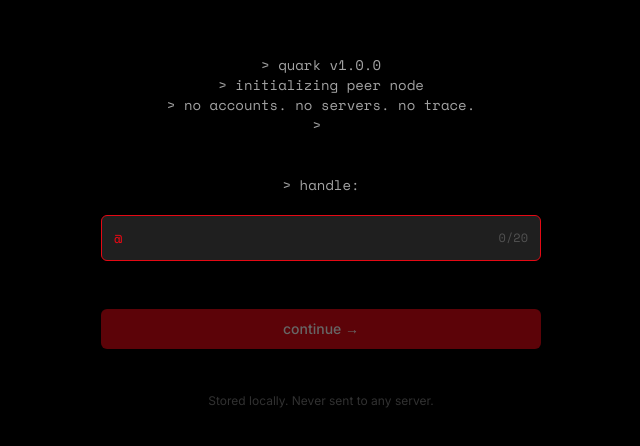
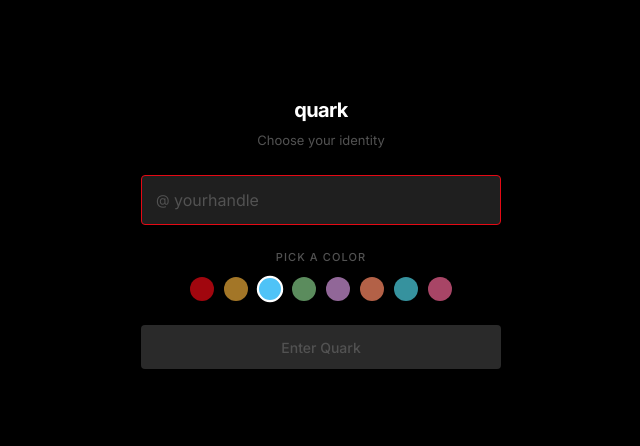
Before and after one commit to Kunj-1087/Pulsar, a Next.js app: page / in a window 1280 px wide. Shown: the part 168-614 px from the top of the page, without its empty margins (319-959 px from the left). Built offline with nearby package versions, Linux system fonts and the light colour scheme.

Commit message:
feat(ui): redesign IdentityGate with Netflix-inspired cinematic sequence

```diff
--- a/components/room/IdentityGate.tsx
+++ b/components/room/IdentityGate.tsx
@@ -1,34 +1,63 @@
 'use client';
 
-import React, { useState, useEffect } from 'react';
+import React, { useState, useEffect, useRef } from 'react';
+import { Loader2 } from 'lucide-react';
 import { cn, migrateLegacyStorage, cleanupLegacyDatabase } from '../../lib/utils';
 
-interface IdentityGateProps {
-  children: React.ReactNode;
+export interface IdentityGateProps {
+  children?: React.ReactNode;
+  onComplete?: () => void;
 }
 
-interface Identity {
+export interface Identity {
   handle: string;
-  peerColor: string;
-  createdAt: number;
+  color: string;
+  peerColor?: string;
+  peerId: string;
+  createdAt?: number;
 }
 
-export const IdentityGate: React.FC<IdentityGateProps> = ({ children }) => {
+const PEER_COLORS = [
+  '#E50914',  // red (accent — Netflix red)
+  '#E8A838',  // amber
+  '#4FC3F7',  // sky blue
+  '#81C784',  // sage green
+  '#CE93D8',  // lavender
+  '#FF8A65',  // coral
+  '#4DD0E1',  // teal
+  '#F06292',  // pink
+];
+
+const COLOR_NAMES = [
+  'red',
+  'amber',
+  'sky blue',
+  'sage green',
+  'lavender',
+  'coral',
+  'teal',
+  'pink',
+];
+
+type GatePhase = 'intro' | 'form' | 'submitting' | 'complete';
+
+export const IdentityGate: React.FC<IdentityGateProps> = ({ children, onComplete }) => {
   const [identity, setIdentity] = useState<Identity | null>(null);
   const [checking, setChecking] = useState(true);
+  const [phase, setPhase] = useState<GatePhase>('intro');
+  const [introVisible, setIntroVisible] = useState(false);
 
   // Form states
   const [handle, setHandle] = useState('');
+  const [selectedColor, setSelectedColor] = useState<string>(() => {
+    return PEER_COLORS[Math.floor(Math.random() * PEER_COLORS.length)];
+  });
   const [isFocused, setIsFocused] = useState(false);
   const [borderFlashRed, setBorderFlashRed] = useState(false);
   const [errorMsg, setErrorMsg] = useState<string | null>(null);
-  const [isInitializing, setIsInitializing] = useState(false);
 
-  // Transition & boot sequence states
-  const [typedText, setTypedText] = useState('');
-  const [showCursor, setShowCursor] = useState(false);
-  const [elementsVisible, setElementsVisible] = useState(false);
-  const [fadeState, setFadeState] = useState<'idle' | 'fade-out' | 'blackout' | 'fade-in'>('idle');
+  const inputRef = useRef<HTMLInputElement>(null);
+  const flashTimeoutRef = useRef<NodeJS.Timeout | null>(null);
 
   // Run legacy migration and cleanup on first load
   useEffect(() => {
@@ -43,8 +72,9 @@ export const IdentityGate: React.FC<IdentityGateProps> = ({ children }) => {
       if (saved) {
         try {
           const parsed = JSON.parse(saved);
-          if (parsed && typeof parsed.handle === 'string' && parsed.handle.length >= 3) {
+          if (parsed && typeof parsed.handle === 'string' && parsed.handle.length >= 1) {
             setIdentity(parsed);
+            setPhase('complete');
           }
         } catch (e) {
           console.error('Invalid identity in localStorage', e);
@@ -54,287 +84,270 @@ export const IdentityGate: React.FC<IdentityGateProps> = ({ children }) => {
     }
   }, []);
 
-  // Animated character-by-character typing boot sequence
+  // Timeline: intro (0–1.2s) -> form phase
   useEffect(() => {
     if (checking || identity) return;
 
-    const bootLines = [
-      '> quark v1.0.0',
-      '> initializing peer node',
-      '> no accounts. no servers. no trace.',
-      '> ',
-    ];
-    let currentLine = 0;
-    let charIdx = 0;
-    let activeInterval: NodeJS.Timeout | null = null;
-    let cursorTimer: NodeJS.Timeout | null = null;
-    let elementsTimer: NodeJS.Timeout | null = null;
+    // Trigger intro fade-in transition
+    const frameId = requestAnimationFrame(() => {
+      setIntroVisible(true);
+    });
 
-    const typeLine = () => {
-      if (currentLine >= bootLines.length) {
-        setShowCursor(true);
-        cursorTimer = setTimeout(() => {
-          setShowCursor(false);
-          elementsTimer = setTimeout(() => {
-            setElementsVisible(true);
-          }, 600);
-        }, 800);
-        return;
-      }
-
-      const line = bootLines[currentLine];
-      activeInterval = setInterval(() => {
-        charIdx++;
-        const prefix = bootLines.slice(0, currentLine).join('\n');
-        const currentText = prefix + (prefix ? '\n' : '') + line.substring(0, charIdx);
-        setTypedText(currentText);
-
-        if (charIdx >= line.length) {
-          if (activeInterval) clearInterval(activeInterval);
-          charIdx = 0;
-          currentLine++;
-          setTimeout(typeLine, 120);
-        }
-      }, 12);
-    };
-
-    typeLine();
+    // After 1200ms (400ms fade-in + 800ms hold), move to form state
+    const introTimer = setTimeout(() => {
+      setPhase('form');
+    }, 1200);
 
     return () => {
-      if (activeInterval) clearInterval(activeInterval);
-      if (cursorTimer) clearTimeout(cursorTimer);
-      if (elementsTimer) clearTimeout(elementsTimer);
+      cancelAnimationFrame(frameId);
+      clearTimeout(introTimer);
     };
   }, [checking, identity]);
 
+  // Focus input when form phase activates
+  useEffect(() => {
+    if (phase === 'form') {
+      const timer = setTimeout(() => {
+        inputRef.current?.focus();
+      }, 50);
+      return () => clearTimeout(timer);
+    }
+  }, [phase]);
+
+  // Handle input change & strict validation
   const handleInputChange = (e: React.ChangeEvent<HTMLInputElement>) => {
     const val = e.target.value;
 
-    // Strict handle validation: letters, numbers, underscores, hyphens, dots. No spaces.
+    // Max length: 20 chars
+    if (val.length > 20) return;
+
+    // Allowed: a-z A-Z 0-9 _ - . (Spaces and other chars silently rejected)
     const regex = /^[a-zA-Z0-9_\-\.]*$/;
 
     if (!regex.test(val)) {
       setBorderFlashRed(true);
-      setTimeout(() => setBorderFlashRed(false), 200);
-      return;
-    }
-
-    if (val.length > 20) {
+      if (flashTimeoutRef.current) clearTimeout(flashTimeoutRef.current);
+      flashTimeoutRef.current = setTimeout(() => {
+        setBorderFlashRed(false);
+      }, 300);
       return;
     }
 
     setHandle(val);
 
-    if (errorMsg && val.length >= 3) {
+    if (errorMsg && val.length >= 1) {
       setErrorMsg(null);
     }
   };
 
-  const handleSubmit = (e: React.FormEvent) => {
-    e.preventDefault();
-    if (isInitializing) return;
+  const handleSubmit = () => {
+    if (phase === 'submitting' || phase === 'complete') return;
 
-    if (handle.length < 3) {
-      setErrorMsg('> use 3-20 characters: letters, numbers, -, _, .');
+    const trimmed = handle.trim();
+    if (trimmed.length < 1) {
+      setErrorMsg('Handle must be at least 1 character');
+      setBorderFlashRed(true);
+      if (flashTimeoutRef.current) clearTimeout(flashTimeoutRef.current);
+      flashTimeoutRef.current = setTimeout(() => {
+        setBorderFlashRed(false);
+      }, 300);
       return;
     }
 
-    setIsInitializing(true);
+    setPhase('submitting');
 
     setTimeout(() => {
-      const colors = [
-        '#E50914', // Netflix Red
-        '#5b8dee', // blue
-        '#5cb85c', // green
-        '#f0ad4e', // amber
-        '#9b59b6', // purple
-        '#1abc9c', // teal
-        '#e67e22', // orange
-        '#3498db'  // sky
-      ];
-      const randomColor = colors[Math.floor(Math.random() * colors.length)];
+      // Get existing peerId or generate new one once on first visit
+      let peerId = '';
+      const saved = localStorage.getItem('quark_identity');
+      if (saved) {
+        try {
+          const parsed = JSON.parse(saved);
+          if (parsed && typeof parsed.peerId === 'string' && parsed.peerId) {
+            peerId = parsed.peerId;
+          }
+        } catch {}
+      }
+
+      if (!peerId) {
+        if (typeof crypto !== 'undefined' && crypto.randomUUID) {
+          peerId = crypto.randomUUID();
+        } else {
+          peerId = 'peer_' + Math.random().toString(36).substring(2, 11);
+        }
+      }
 
       const newIdentity: Identity = {
-        handle,
-        peerColor: randomColor,
+        handle: trimmed,
+        color: selectedColor,
+        peerColor: selectedColor,
+        peerId,
         createdAt: Date.now(),
       };
 
+      // Write identity to localStorage
       localStorage.setItem('quark_identity', JSON.stringify(newIdentity));
-      localStorage.setItem('quark-displayName', handle);
+      localStorage.setItem('quark-displayName', trimmed);
 
-      setFadeState('fade-out');
+      // Animate form out over 300ms
+      setPhase('complete');
 
       setTimeout(() => {
-        setFadeState('blackout');
         setIdentity(newIdentity);
-
-        setTimeout(() => {
-          setFadeState('fade-in');
-
-          setTimeout(() => {
-            setFadeState('idle');
+        if (onComplete) {
+          onComplete();
+        }
       }, 300);
-        }, 50);
-      }, 300);
-    }, 600);
+    }, 250);
   };
 
   if (checking) {
-    return (
-      <div className="fixed inset-0 z-50 bg-black flex items-center justify-center font-mono text-xs text-text-muted select-none">
-        <span>loading<span className="animate-pulse ml-0.5 text-accent">_</span></span>
-      </div>
-    );
+    return <div className="fixed inset-0 z-50 bg-black" />;
   }
 
-  const showIdentityScreen = !identity || fadeState === 'fade-out';
+  const showGate = !identity || phase !== 'complete';
   const showChildren = !!identity;
-
-  const isInputInvalid = handle.length > 0 && handle.length < 3;
-  const isButtonDisabled = handle.length === 0 || isInputInvalid || isInitializing;
+  const isButtonDisabled = handle.trim().length === 0 || phase === 'submitting';
 
   return (
-    <div className="relative w-full min-h-screen bg-black text-white font-sans">
-      {/* Identity creation screen */}
-      {showIdentityScreen && (
+    <>
+      {showChildren && children}
+
+      {showGate && (
+        <div
+          role="dialog"
+          aria-label="Set up your identity"
+          className={cn(
+            "fixed inset-0 z-50 bg-black flex flex-col items-center justify-center p-4 select-none transition-all duration-300 ease-out",
+            phase === 'complete' ? "opacity-0 -translate-y-2 pointer-events-none" : "opacity-100 translate-y-0"
+          )}
+        >
+          <div className="w-full max-w-[360px] flex flex-col items-center text-center font-sans">
+            {/* "quark" wordmark — transition smoothly from 48px intro to 20px header */}
+            <h1
+              className={cn(
+                "font-bold text-white tracking-[-0.03em] transition-all duration-400 ease-out select-none",
+                phase === 'intro'
+                  ? cn(
+                      "text-[48px] mb-0",
+                      introVisible ? "opacity-100 translate-y-0" : "opacity-0 translate-y-3"
+                    )
+                  : "text-[20px] mb-1.5 opacity-100 translate-y-0"
+              )}
+            >
+              quark
+            </h1>
+
+            {/* Moment 2 — Identity Form */}
             <div
               className={cn(
-            "fixed inset-0 z-40 bg-black flex flex-col items-center justify-center p-6 select-none",
-            fadeState === 'fade-out' ? "opacity-0 transition-opacity duration-300 ease-[cubic-bezier(0.4,0,1,1)]" : "opacity-100"
+                "w-full flex flex-col items-center transition-all duration-400 ease-out",
+                phase === 'intro'
+                  ? "opacity-0 translate-y-4 pointer-events-none invisible"
+                  : "opacity-100 translate-y-0 visible"
               )}
             >
-          <div className="w-full max-w-[440px] flex flex-col items-center text-center font-sans">
-            {/* Top boot sequence animated lines */}
-            <div className="font-mono text-text-secondary whitespace-pre-wrap min-h-[6rem] text-sm text-center">
-              {typedText}
-              {showCursor && <span className="animate-pulse text-accent">█</span>}
-            </div>
+              {/* Subtitle */}
+              <p className="text-[13px] text-text-muted mb-6">
+                Choose your identity
+              </p>
 
-            {/* Fade-in elements */}
-            <div className="mt-6 flex flex-col gap-5 w-full">
-              {/* Handle prompt */}
+              {/* Handle Input */}
+              <form
+                onSubmit={(e) => {
+                  e.preventDefault();
+                  handleSubmit();
+                }}
+                className="w-full flex flex-col items-start mb-6"
+              >
                 <div
                   className={cn(
-                  "font-mono text-text-secondary text-sm transition-all duration-300 text-center",
-                  elementsVisible ? "opacity-100 translate-y-0" : "opacity-0 translate-y-2"
-                )}
-              >
-                {'>'} handle:
-              </div>
-
-              {/* Input Field */}
-              <div
-                className={cn(
-                  "transition-all duration-300 w-full",
-                  elementsVisible ? "opacity-100 translate-y-0" : "opacity-0 translate-y-2"
-                )}
-                style={{ transitionDelay: '120ms' }}
-              >
-                <form onSubmit={handleSubmit} className="w-full flex flex-col items-center">
-                  <div
-                    className={cn(
-                      "flex items-center w-full rounded bg-elevated border px-3 py-2.5 transition-colors relative",
-                      borderFlashRed
+                    "relative w-full rounded-[4px] bg-elevated border py-3 px-3.5 pl-[32px] transition-colors duration-150 flex items-center",
+                    borderFlashRed || errorMsg
                       ? "border-accent"
                       : isFocused
                       ? "border-accent"
                       : "border-border"
                   )}
                 >
-                    <span className="font-mono text-accent text-sm mr-2 select-none">@</span>
+                  {/* @ Prefix */}
+                  <span className="absolute left-[14px] text-[14px] text-text-muted select-none pointer-events-none">
+                    @
+                  </span>
+
                   <input
+                    ref={inputRef}
                     type="text"
                     value={handle}
                     onChange={handleInputChange}
                     onFocus={() => setIsFocused(true)}
                     onBlur={() => setIsFocused(false)}
-                      placeholder=""
-                      className="flex-1 bg-transparent text-base font-sans text-white placeholder:text-text-muted focus:outline-none caret-accent select-text"
-                      disabled={isInitializing}
+                    placeholder="yourhandle"
+                    disabled={phase === 'submitting' || phase === 'complete'}
+                    className="w-full bg-transparent text-[16px] text-white placeholder:text-text-muted outline-none border-none p-0 caret-accent select-text"
                     autoFocus
                   />
-
-                    <span
-                      className={cn(
-                        "text-xs font-mono transition-colors select-none ml-2",
-                        handle.length >= 20
-                          ? "text-accent"
-                          : "text-text-muted"
-                      )}
-                    >
-                      {handle.length}/20
-                    </span>
                 </div>
 
-                  {/* Inline error description */}
-                  <div className="h-5 mt-2 overflow-hidden relative">
+                {/* Error message */}
                 {errorMsg && (
-                      <p className="text-xs font-mono text-accent">
+                  <p className="text-[11px] text-accent mt-1.5 transition-opacity duration-200 text-left">
                     {errorMsg}
                   </p>
                 )}
+              </form>
+
+              {/* Color Swatches */}
+              <div className="w-full flex flex-col items-center mb-6">
+                <span className="text-[11px] font-medium uppercase tracking-wider text-text-muted mb-3 select-none">
+                  Pick a color
+                </span>
+
+                <div className="flex items-center justify-center gap-[10px]">
+                  {PEER_COLORS.map((colorHex, idx) => {
+                    const isSelected = selectedColor === colorHex;
+                    return (
+                      <button
+                        key={colorHex}
+                        type="button"
+                        onClick={() => setSelectedColor(colorHex)}
+                        disabled={phase === 'submitting' || phase === 'complete'}
+                        aria-label={`Select color ${COLOR_NAMES[idx] || colorHex}`}
+                        className={cn(
+                          "w-6 h-6 rounded-full transition-all duration-150 ease-in-out cursor-pointer outline-none focus-visible:ring-2 focus-visible:ring-white",
+                          isSelected
+                            ? "border-2 border-white opacity-100 scale-110"
+                            : "border-0 opacity-70 hover:opacity-100 hover:scale-[1.05]"
+                        )}
+                        style={{ backgroundColor: colorHex }}
+                      />
+                    );
+                  })}
                 </div>
-                </form>
               </div>
 
               {/* Submit Button */}
-              <div
-                className={cn(
-                  "transition-all duration-300 w-full",
-                  elementsVisible ? "opacity-100 translate-y-0" : "opacity-0 translate-y-2"
-                )}
-                style={{ transitionDelay: '240ms' }}
-              >
               <button
-                  type="submit"
+                type="button"
                 onClick={handleSubmit}
                 disabled={isButtonDisabled}
                 className={cn(
-                    "w-full h-10 bg-accent hover:bg-accent-hover text-white font-medium text-sm rounded flex items-center justify-center gap-2 transition-colors select-none cursor-pointer",
-                    isButtonDisabled && "opacity-40 cursor-not-allowed"
+                  "w-full h-[44px] rounded-[4px] font-medium text-[14px] text-white flex items-center justify-center transition-colors duration-150 select-none outline-none focus-visible:ring-2 focus-visible:ring-white",
+                  isButtonDisabled
+                    ? "bg-overlay text-text-muted cursor-not-allowed"
+                    : "bg-accent hover:bg-accent-hover cursor-pointer"
                 )}
               >
-                  {isInitializing && (
-                    <span className="w-3.5 h-3.5 border-2 border-white/30 border-t-white rounded-full animate-spin shrink-0" />
+                {phase === 'submitting' ? (
+                  <Loader2 className="w-4 h-4 text-white animate-spin" />
+                ) : (
+                  "Enter Quark"
                 )}
-                  <span>{isInitializing ? "initializing..." : "continue →"}</span>
               </button>
-              </div>
-
-              {/* Stored Locally Subline */}
-              <div
-                className={cn(
-                  "text-center mt-6 transition-all duration-300",
-                  elementsVisible ? "opacity-60 translate-y-0" : "opacity-0 translate-y-2"
-                )}
-                style={{ transitionDelay: '360ms' }}
-              >
-                <p className="text-xs text-text-muted select-none">
-                  Stored locally. Never sent to any server.
-                </p>
-              </div>
             </div>
           </div>
         </div>
       )}
-
-      {/* Main layout content */}
-      {showChildren && (
-        <div
-          className={cn(
-            "w-full h-full flex flex-col transition-opacity duration-300",
-            (fadeState === 'idle' || fadeState === 'fade-in') ? "opacity-100" : "opacity-0"
-          )}
-        >
-          {children}
-        </div>
-      )}
-
-      {/* Transition cover */}
-      {fadeState === 'blackout' && (
-        <div className="fixed inset-0 z-50 bg-black" />
-      )}
-    </div>
+    </>
   );
 };
```
Also changed, not shown: 1 other file (tests, documents, lock files or other folders). Lines whose indentation alone changed are shown as unchanged.
